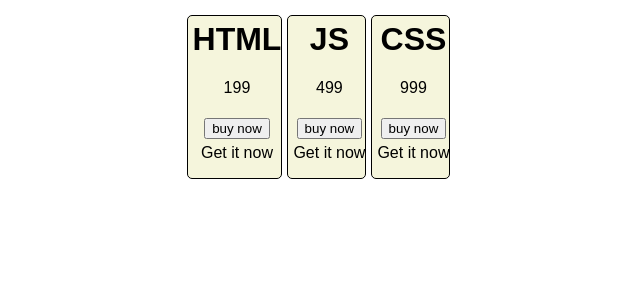
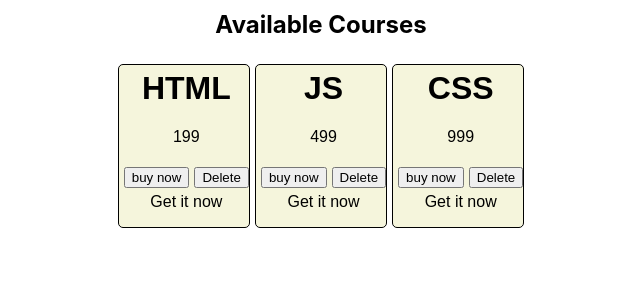
Before and after one commit to Navin2010/reactdemo, a React (Create React App) app in the folder reactlearn/: page / in a window 1280 px wide. Shown: the top 300 px of the page, without its empty margins (329-969 px from the left). Built offline with nearby package versions, Linux system fonts and the light colour scheme.

Commit message:
method as props

```diff
--- a/reactlearn/src/Course.jsx
+++ b/reactlearn/src/Course.jsx
@@ -19,6 +19,7 @@ function Course(props) {
                 <h1>{props.name}</h1>
                 <p>{props.price}</p>
                 <button onClick={(event)=>{Buy(20,event);console.log(event)}}>buy now</button>
+                <button onClick={()=>props.delete(props.id)}>Delete</button>
                 <p>{purchased ? "Already purchased": "Get it now"}</p>
             </div>
         );
--- a/reactlearn/src/CourseList.jsx
+++ b/reactlearn/src/CourseList.jsx
@@ -1,37 +1,53 @@
+import { useState } from "react";
 import Course from "./Course";
 
 function CourseList() {
-    const courses = [
+    const [courses, setCourses] = useState([
         {
+            id: 1,
             name: "HTML",
             price: 199,
             rating: 5
         },
         {
+            id: 2,
             name: "CSS",
             price: 999,
             rating: 5
         },
         {
+            id: 3,
             name: "JS",
             price: 499,
             rating: 5
         }
-    ];
-    courses.sort((x,y)=>x.price-y.price)
-    // const a= courses.filter((courses)=>courses.price<200)
+    ]);
 
-    const coursesList = courses.map((course, index) => (
+    function handleDelete(id) {
+        const newCourses = courses.filter((course) => course.id !== id);
+        setCourses(newCourses);
+    }
+
+    const sortedCourses = [...courses].sort((x, y) => x.price - y.price);
+
+    const coursesList = sortedCourses.map((course) => (
         <Course
-            key={index}
+            key={course.id}
             name={course.name}
             price={course.price}
             rating={course.rating}
-            show={true} // Add this if you're using `props.show`
+            show={true}
+            id={course.id}
+            delete={handleDelete}
         />
     ));
 
-    return <>{coursesList}</>;
+    return (
+        <div>
+            <h2>Available Courses</h2>
+            {coursesList}
+        </div>
+    );
 }
 
 export default CourseList;
```
